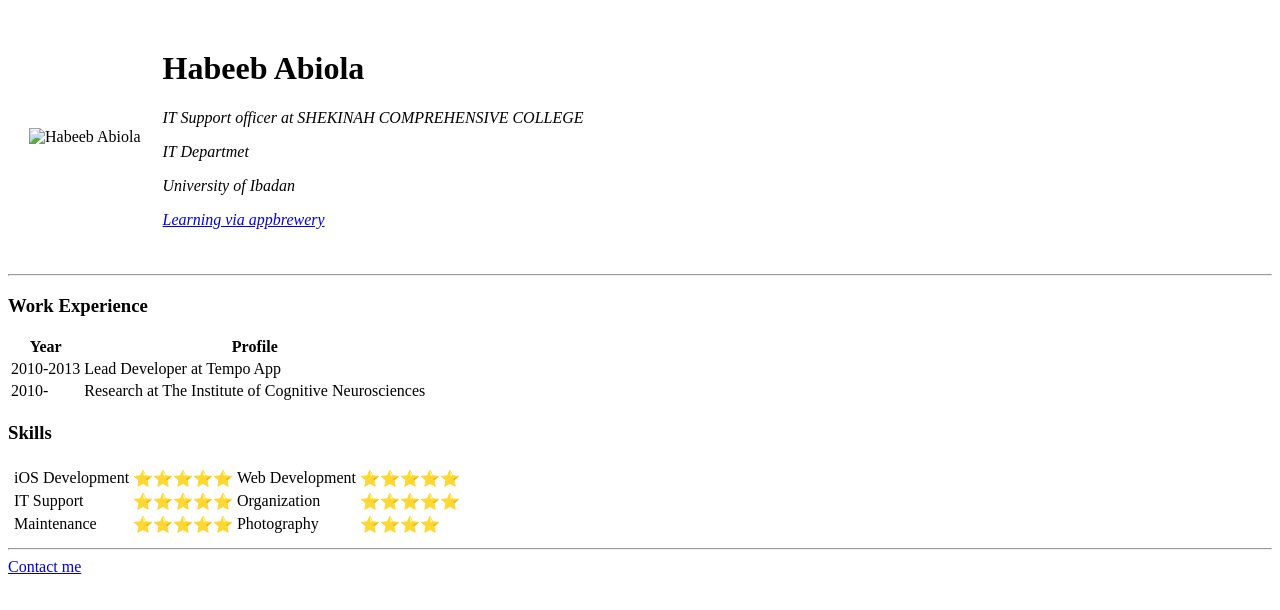
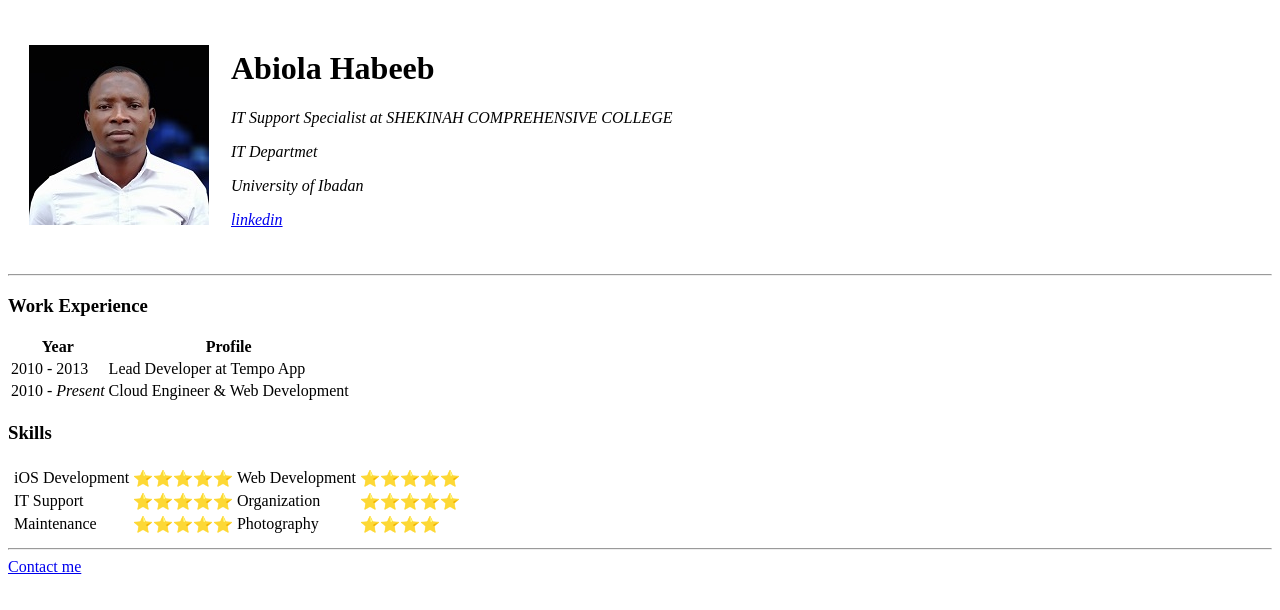
Before and after one commit to abiolahabeeb/onlineresume, a plain HTML site: page index.html in a window 1280 px wide. Drawn offline with Linux system fonts and the light colour scheme.

Commit message:
modified index.html

```diff
--- a/index.html
+++ b/index.html
@@ -3,18 +3,18 @@
 
 <head>
   <meta charset="utf-8">
-  <title>Habeeb Abiola Homepage</title>
+  <title>Abiola Habeeb Website</title>
 </head>
 
 <body>
   <table cellspacing="20">
     <tr>
-      <td><img src="/HTML - Personal Site/images/Abiolaedited.jpg" alt="Habeeb Abiola" /></td>
-      <td> <h1>Habeeb Abiola</h1>
-        <p><em>IT Support officer at SHEKINAH COMPREHENSIVE COLLEGE</em></p>
+      <td><img src="./images/Abiolaedited.jpg" alt="Habeeb Abiola" /></td>
+      <td> <h1>Abiola Habeeb</h1>
+        <p><em>IT Support Specialist at SHEKINAH COMPREHENSIVE COLLEGE</em></p>
         <p><em>IT Departmet</em></p>
         <p><em>University of Ibadan</em></p>
-        <p><em><a href="https://www.appbrewery.co">Learning via appbrewery</a></em></p></td>
+        <p><em><a href="www.linkedin.com/in/abiolahabeeb">linkedin</a></em></p></td>
     </tr>
   </table>
   <hr \>
@@ -25,12 +25,12 @@
       <th>Profile</th>
     </tr>
     <tr>
-      <td>2010-2013</td>
+      <td>2010 - 2013</td>
       <td>Lead Developer at Tempo App</td>
     </tr>
     <tr>
-      <td>2010-</td>
-      <td>Research at The Institute of Cognitive Neurosciences</td>
+      <td>2010 - <em>Present</em></td>
+      <td>Cloud Engineer & Web Development</td>
     </tr>
   </table>
 
```
